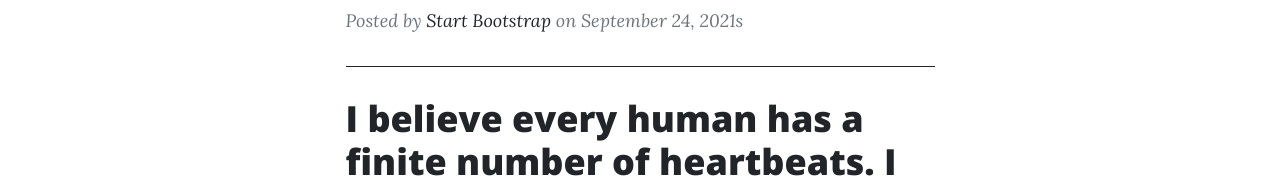
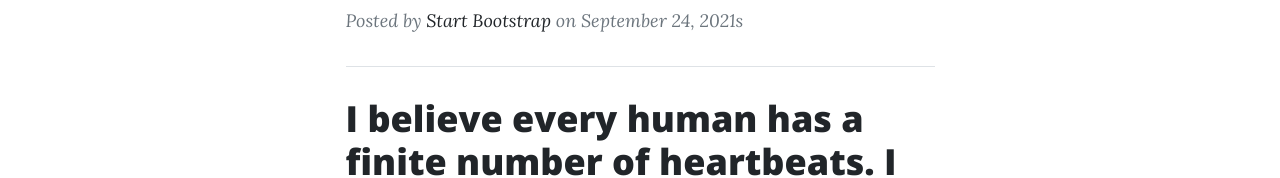
Before and after one commit to igakubisa/igakubisa.github.io, a plain HTML site: page index.html in a window 1280 px wide. Shown: the part 777-955 px from the top of the page. Drawn offline with nearby package versions, Linux system fonts and the light colour scheme; files that its build step writes are made by us from their sources.

Commit message:
cdddddddd

```diff
--- a/index.html
+++ b/index.html
@@ -6,14 +6,14 @@
         <meta name="description" content="" />
         <meta name="author" content="" />
         <title>Monumeta's corner</title>
-        <link rel="icon" type="image/x-icon" href="assets/favicon.ico" />
+        <link rel="icon" type="image/x-icon" href="dist/assets/favicon.ico" />
         <!-- Font Awesome icons (free version)-->
         <script src="https://use.fontawesome.com/releases/v5.15.3/js/all.js" crossorigin="anonymous"></script>
         <!-- Google fonts-->
         <link href="https://fonts.googleapis.com/css?family=Lora:400,700,400italic,700italic" rel="stylesheet" type="text/css" />
         <link href="https://fonts.googleapis.com/css?family=Open+Sans:300italic,400italic,600italic,700italic,800italic,400,300,600,700,800" rel="stylesheet" type="text/css" />
         <!-- Core theme CSS (includes Bootstrap)-->
-        <link href="css/styles.css" rel="stylesheet" />
+        <link href="dist/css/styles.css" rel="stylesheet" />
     </head>
     <body>
         <!-- Navigation-->
```
Also changed, not shown: about.html (+2 -2 lines), contact.html (+2 -2 lines), post.html (+2 -2 lines).
